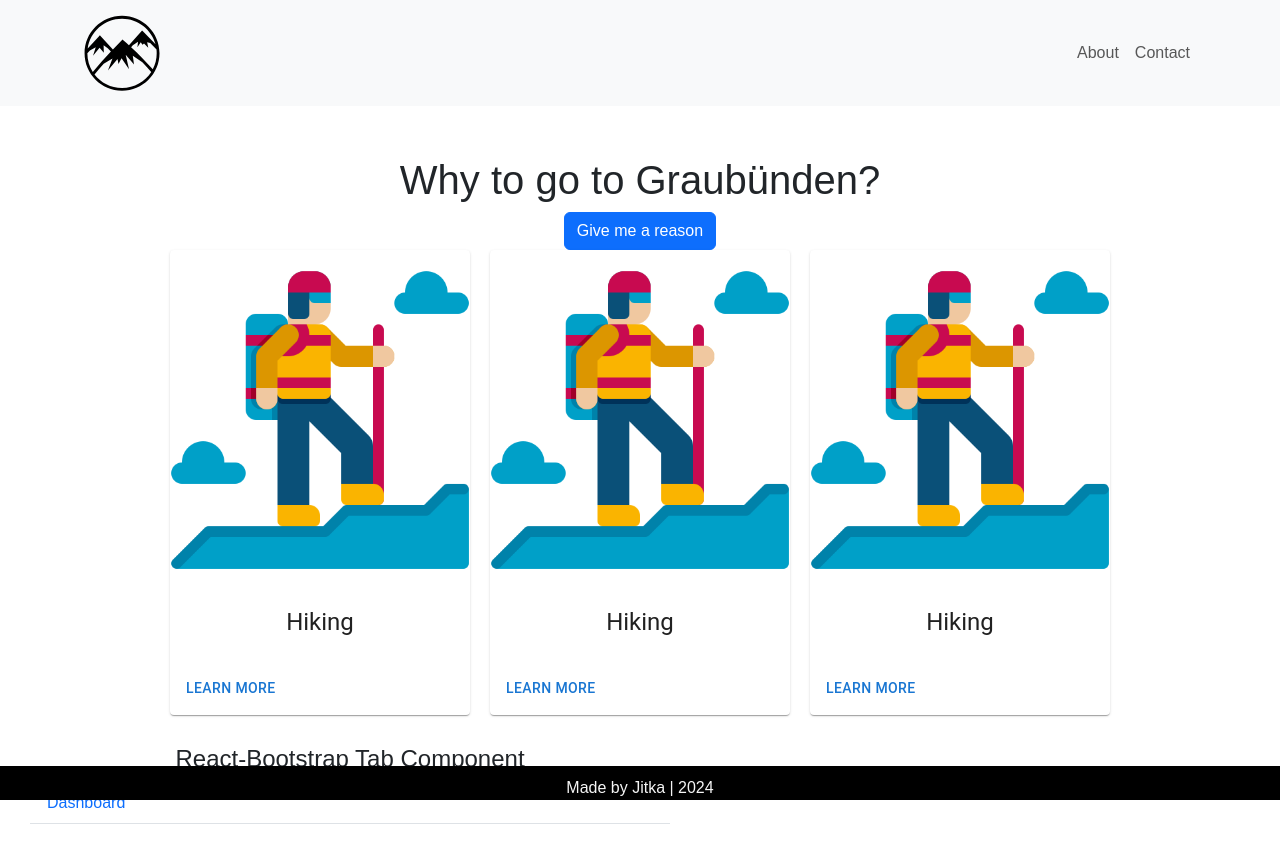
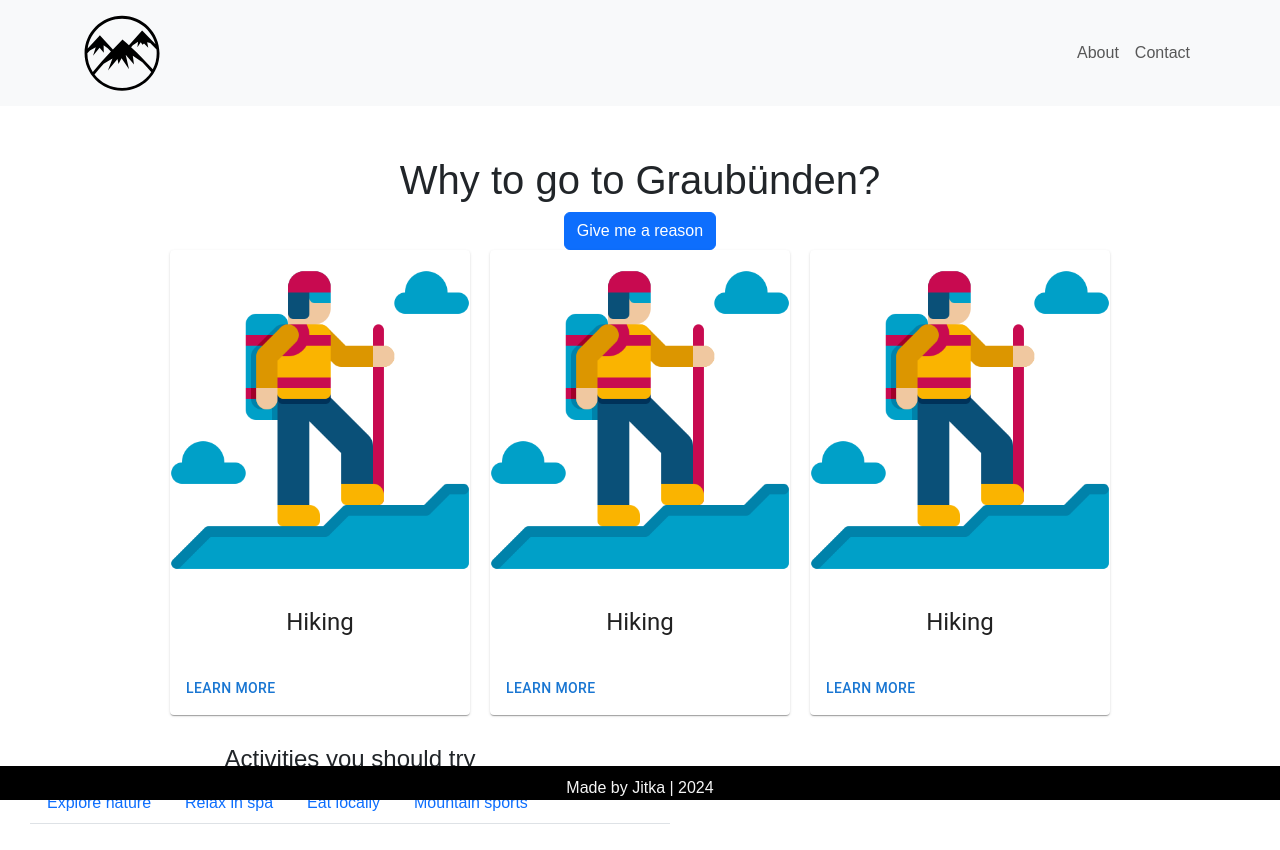
Before and after one commit to jfrodlova/graubuenden, a React (Create React App) app: page / in a window 1280 px wide. Shown: the top 850 px of the page. Built offline with nearby package versions, Linux system fonts and the light colour scheme.

Commit message:
wip - tabs working

```diff
--- a/src/components/TabComponent/Tabs.js
+++ b/src/components/TabComponent/Tabs.js
@@ -7,23 +7,34 @@ import MyTabContent from "./MyTabContent";
 
 const TabsB = () => {
 
-  const oneTab = tabData[0]
-  const { id, title, description, image } = oneTab
+  return (
+    <div style={{ display: "block", width: 700, padding: 30 }}>
+      <h4>Activities you should try</h4>
+      <Tabs defaultActiveKey="¨first">
+        {tabData.map((oneTab) => {
+          const { eventkey, title, description, image } = oneTab;
+          return <Tab eventKey={eventkey} title={title}>
+            <section>
+              <p>{description}</p>
+              <div>
+                <img src={image} alt="" />
+              </div>
+            </section>
+          </Tab>;
+        })}
+      </Tabs>
+    </div>
+  );
+};
 
-  return <div style={{ display: "block", width: 700, padding: 30 }}>
-      <h4>React-Bootstrap Tab Component</h4>
-      <Tabs defaultActiveKey="second">
+export default TabsB;
 
-        <Tab eventKey="first" title="Dashboard">
+{
+  /* <Tab eventKey="first" title="Dashboard"> */
+}
 
-        <section>
-                    <h3>{title}</h3>
-                    <p>{description}</p>
-                    <div>
-                      <img src={image} alt="" />
-                    </div>
-                  </section>
-            {/* <MyTabContent>
+{
+  /* <MyTabContent>
               {tabData.map((oneTab) => {
                 const { title, description, image } = oneTab;
                 return (
@@ -36,15 +47,14 @@ const TabsB = () => {
                   </section>
                 );
               })}
-            </MyTabContent> */}
-        </Tab>
-      </Tabs>
-    </div>
-};
+            </MyTabContent> */
+}
+{
+  /* </Tab> */
+}
 
-export default TabsB;
-
-{/* <Tab eventKey="first" title="Dashboard">
+{
+  /* <Tab eventKey="first" title="Dashboard">
           Hii, I am 1st tab content
         </Tab>
 
@@ -55,4 +65,5 @@ export default TabsB;
         <Tab eventKey="third" title="Aboutus">
           Hii, I am 3rd tab content
         </Tab>
-      </Tabs> */}
+      </Tabs> */
+}
--- a/src/components/TabComponent/tabdata.js
+++ b/src/components/TabComponent/tabdata.js
@@ -5,25 +5,25 @@ import img4 from "../../img/lucas-canino-A-0m8NT7QZ8-unsplash.jpg"
 
 const tabData = [
     {
-        id: 1,
+        eventkey: "first",
         title: "Explore nature",
         image: img1,
         description: "Located in the eastern part of Graubunden, the Swiss National Park is Switzerland's only national park and offers a range of activities for families, such as guided hikes and wildlife spotting. Graubunden has many hiking trails that are perfect for families to explore together. Whether you're looking for an easy stroll or a more challenging trek, there's something for everyone in this beautiful region."
     },
     {
-        id: 2,
+        eventkey: "second",
         title: "Relax in spa",
         image: img2,
         description: "One of the most well-known spas in Graubünden is the Tamina Therme in Bad Ragaz. This modern spa complex is located near the famous Tamina Gorge and offers a range of thermal baths, saunas, and wellness treatments. The water in the thermal baths is sourced from the nearby Tamina Spring, which is said to have healing properties. Another popular spa in Graubünden is the Ovaverva Spa in St. Moritz. This state-of-the-art wellness center offers a variety of treatments and facilities, including swimming pools, saunas, steam baths, and relaxation areas with stunning views of the surrounding mountains.Visitors to Graubünden can also enjoy spa treatments at many of the region's luxury hotels and resorts, such as the Kulm Hotel in St. Moritz or the Grand Hotel in Davos. These establishments offer a range of wellness services, including massages, facials, and body treatments, in luxurious surroundings."
     },
     {
-        id: 3,
-        title: "Local cuisine",
+        eventkey: "third",
+        title: "Eat locally",
         image: img3,
         description: 'Graubünden cuisine, also known as "Bündner Küche," is a traditional Swiss cuisine that is influenced by the region\'s mountainous terrain and farming culture. Some popular dishes from Graubünden include "Capuns," a dish made with Swiss chard wrapped in dough and cooked in a creamy sauce, and "Bündnerfleisch", a dried meat similar to beef jerky. The cuisine of Graubünden also features a variety of hearty soups, stews, and dairy-based dishes, as well as traditional breads and pastries. Many of the dishes in this region are made using locally sourced ingredients, such as cheese, meat, and vegetables, which are often preserved or dried for use throughout the year. Overall, Graubünden cuisine is known for its rich flavors, hearty portions, and connection to the land and traditions of the region. It is a true representation of Swiss mountain cuisine and is enjoyed by locals and visitors alike.'
     },
     {
-        id: 4,
+        eventkey: "fourth",
         title: "Mountain sports",
         image: img4,
         description: "Graubünden is home to several world-class ski resorts, such as St. Moritz, Davos, and Arosa. The region offers a variety of slopes for all skill levels, as well as off-piste terrain for more experienced skiers and snowboarders. It also is a paradise for hikers and trekkers, with countless trails that wind through the region's picturesque valleys and alpine meadows. The famous Haute Route and Via Alpina both pass through Graubünden, boasting with stunning views of the Swiss Alps. The region has also a great offer for mountain bikers - from forest paths to challenging downhill descents. Moreover, Graubünden is rich in a variety of climbing opportunities, from beginner-friendly crags to challenging multi-pitch routes. The region is home to iconic climbing destinations such as the Bregaglia and Albigna valleys, where climbers can test their skills on granite walls and boulders. "
--- a/src/pages/Home.js
+++ b/src/pages/Home.js
@@ -1,5 +1,5 @@
 import Header from "../components/Header"
-import MediaCard from "../components/Card"
+import MediaCard from "../components/CardComponent/Card"
 
 import TabsB from "../components/TabComponent/Tabs"
 
```
Also changed, not shown: src/components/CardComponent/Card.js (renamed from src/components/Card.js, +1 -6 lines), src/components/CardComponent/cardData.js (renamed from src/cardData.js).
